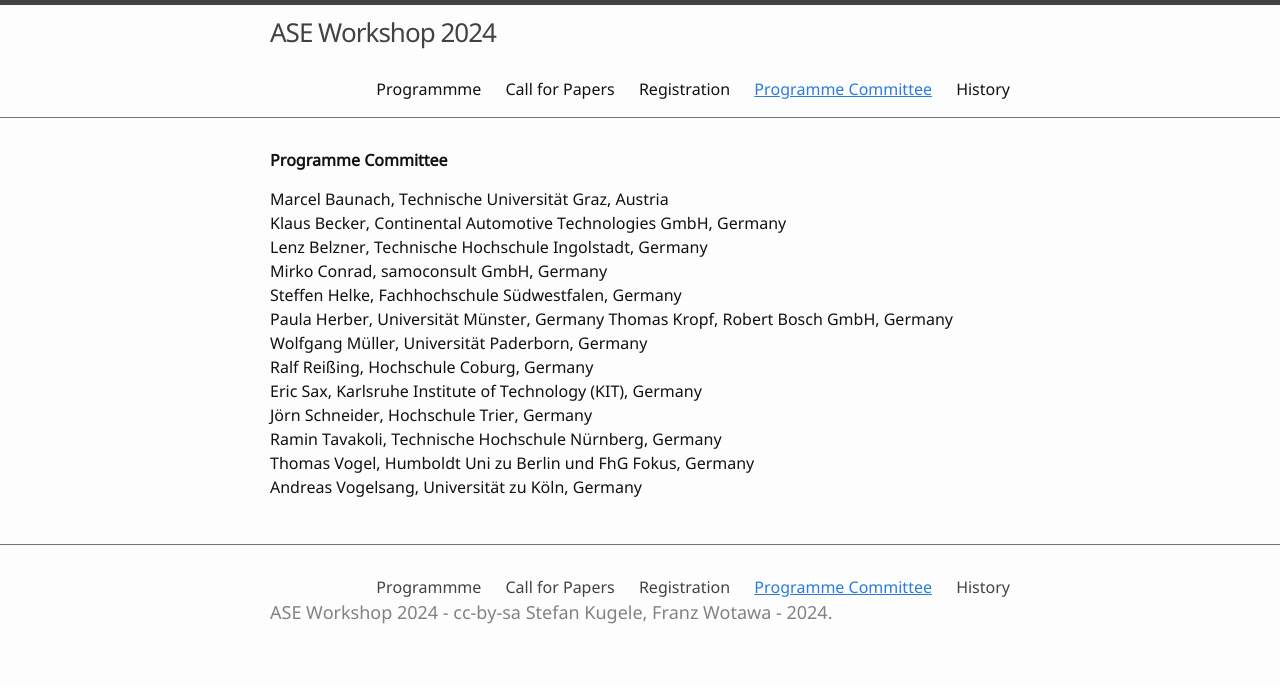
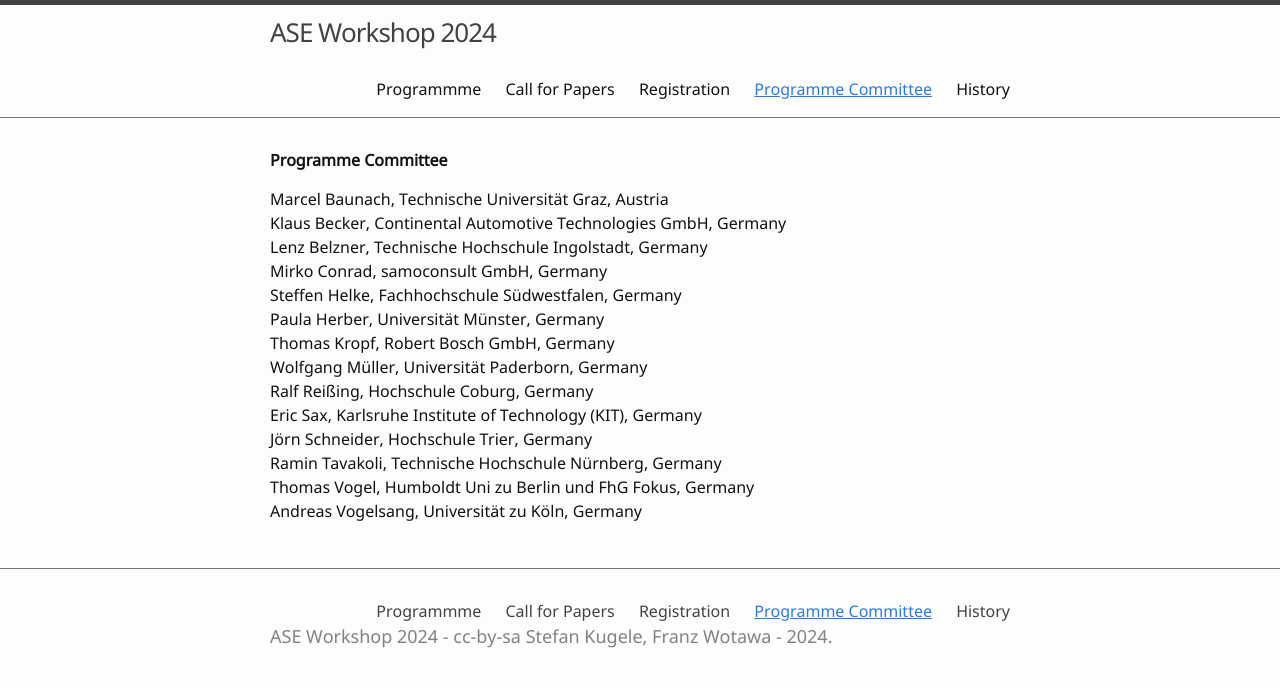
Before and after one commit to ASE-Workshop/2024, a Jekyll site: the page built from 2-programmkomitee.md, in a window 1280 px wide. Shown: the top 687 px of the page. Built offline with Jekyll 4.4.1, drawn with Linux system fonts in a browser that asks for light colours.

```diff
--- a/2-programmkomitee.md
+++ b/2-programmkomitee.md
@@ -9,7 +9,7 @@ Klaus	Becker, Continental Automotive Technologies GmbH, Germany \
 Lenz	Belzner, Technische Hochschule Ingolstadt, Germany \
 Mirko	Conrad, samoconsult GmbH, Germany \
 Steffen	Helke, Fachhochschule Südwestfalen, Germany \
-Paula	Herber, Universität Münster, Germany
+Paula	Herber, Universität Münster, Germany \
 Thomas Kropf, Robert Bosch GmbH, Germany \
 Wolfgang Müller, Universität Paderborn, Germany \
 Ralf Reißing, Hochschule Coburg, Germany \
```
